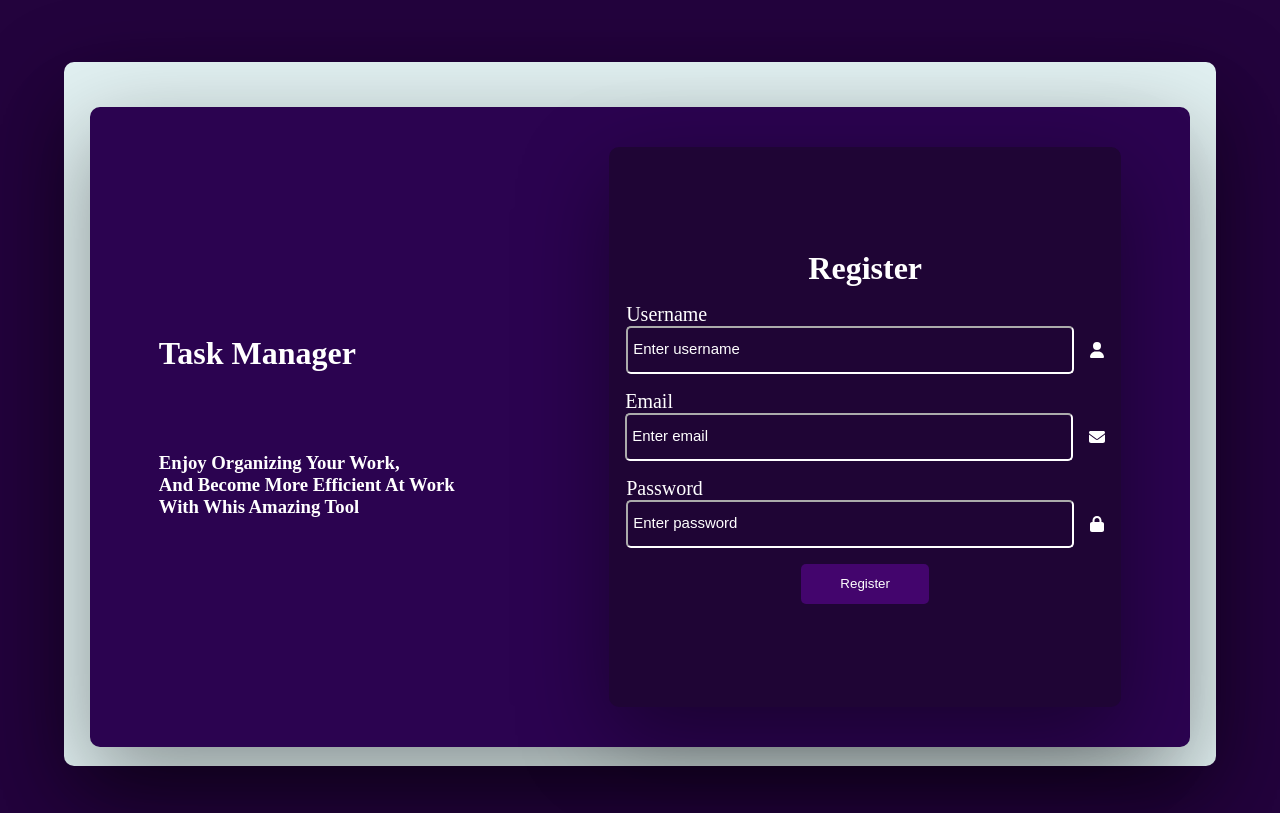
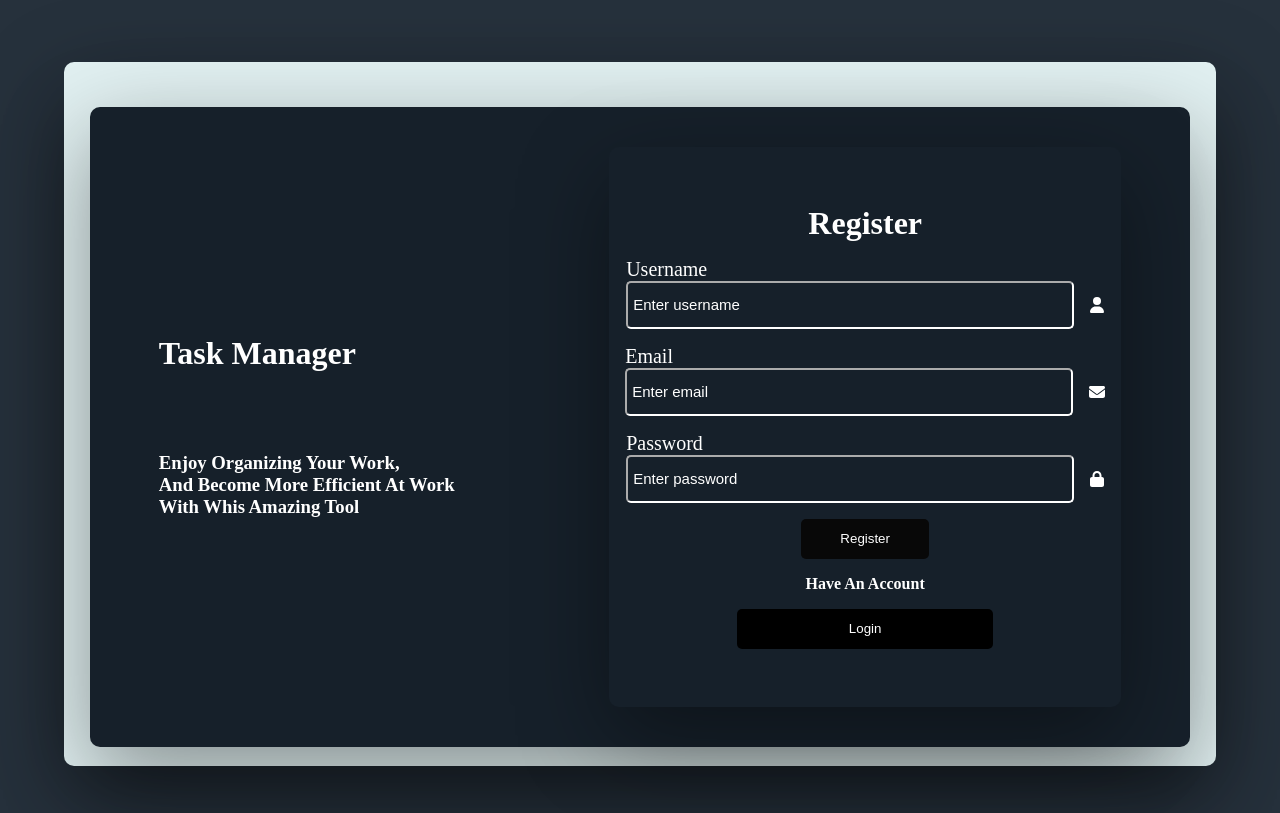
Before and after one commit to Vanessa082/TaskMT, a React (Vite) app in the folder TaskMT_frontend/: page / in a window 1280 px wide. Shown: the part 3341-4154 px from the top of the page. Built offline with nearby package versions, Linux system fonts and the light colour scheme.

Commit message:
finish registration page

```diff
--- a/TaskMT_frontend/package.json
+++ b/TaskMT_frontend/package.json
@@ -19,7 +19,7 @@
     "react-dom": "^18.3.1",
     "react-icons": "^5.2.1",
     "axios": "^1.7.2",
-    "react-router-dom": "^6.24.1"
+    "react-router-dom": "^6.25.1"
   },
   "devDependencies": {
     "@types/react": "^18.3.3",
--- a/TaskMT_frontend/src/App.css
+++ b/TaskMT_frontend/src/App.css
@@ -37,8 +37,10 @@ input {
   background-color: transparent;
   width: 35vw;
   border-color: #fff;
+  color: #fff;
   height: 6vh;
   padding: 5px;
+  font-size: 18px;
   border-radius: 5px;
   outline: none;
 }
--- a/TaskMT_frontend/src/App.jsx
+++ b/TaskMT_frontend/src/App.jsx
@@ -1,7 +1,7 @@
 import './App.css'
 
 import LandingPage from './Pages/landing-page/Landing-page'
-import Register from './Components/Register/Register.jsx'
+import Register from './Pages/Register/Register'
 
 function App() {
 
--- a/TaskMT_frontend/src/Components/Register/Register.css
+++ /dev/null
@@ -1,82 +0,0 @@
-body {
-  background-color: #23033d;
-  background-position: center;
-  background-repeat: no-repeat;
-  background-size: cover;
-}
-
-* {
-  margin: 0;
-  padding: 0;
-  box-sizing: border-box;
-}
-
-.allDB {
-  display: flex;
-  align-items: center;
-  justify-content: center;
-  background-color: rgb(225, 240, 241);
-  height: 88vh;
-  margin: 5% 5%;
-  width: 90vw;
-  border-radius: 10px;
-  box-shadow: rgba(0, 0, 0, 0.4) 0px 30px 90px;
-}
-.register {
-  display: flex;
-  align-items: center;
-  justify-content: center;
-  flex-direction: column;
-  background-color: #1f0535;
-  height: 70vh;
-  gap: 1rem;
-  width: 40vw;
-  border-radius: 10px;
-  color: #fff;
-  box-shadow: rgba(0, 0, 0, 0.4) 0px 30px 90px;
-
-}
-
-label {
-  width: 35vw;
-  font-size: 20px;
-  color: #fff;
-}
-
-.inputIcon {
-    display: flex;
-    align-items: center;
-    justify-content: center;
-    gap: 1rem;
-}
-
-::placeholder {
-  color: #fff;
-  font-size: 15px;
-}
-
-.containers {
-  display: flex;
-  align-items: center;
-  justify-content: space-around;
-  background-color: rgb(43, 3, 80);
-  height: 80vh;
-  gap: 1rem;
-  margin-top: 25px;
-  width: 86vw;
-  border-radius: 10px;
-  box-shadow: rgba(0, 0, 0, 0.4) 0px 30px 90px;
-}
-
-.text {
- display: flex;
- text-align: left;
- justify-content: space-between;
- flex-direction: column;
-  color: #fff;
-  gap: 5rem;
-}
-
-.btn {
-    background-color: #43056d;
-}
--- /dev/null
+++ b/TaskMT_frontend/src/Pages/Register/Register.css
@@ -0,0 +1,145 @@
+body {
+  background-color: #26313c;
+  /* background: rgb(64,109,115); */
+  /* background: linear-gradient(0deg, rgba(64,109,115,1) 22%, rgba(114,225,236,1) 100%);  background-position: center; */
+  /* background-repeat: no-repeat;
+  background-size: cover; */
+}
+
+* {
+  margin: 0;
+  padding: 0;
+  box-sizing: border-box;
+}
+
+.allDB {
+  display: flex;
+  align-items: center;
+  justify-content: center;
+  background-color: rgb(225, 240, 241);
+  height: 88vh;
+  margin: 5% 5%;
+  width: 90vw;
+  border-radius: 10px;
+  box-shadow: rgba(0, 0, 0, 0.4) 0px 30px 90px;
+}
+.register {
+  display: flex;
+  align-items: center;
+  justify-content: center;
+  flex-direction: column;
+  background-color: #8edbee00;
+  height: 70vh;
+  gap: 1rem;
+  width: 40vw;
+  border-radius: 10px;
+  color: #fff;
+  box-shadow: rgba(0, 0, 0, 0.4) 0px 30px 90px;
+}
+
+label {
+  width: 35vw;
+  font-size: 20px;
+  color: #fff;
+}
+
+.inputIcon {
+  display: flex;
+  align-items: center;
+  justify-content: center;
+  gap: 1rem;
+}
+
+::placeholder {
+  color: #fff;
+  font-size: 15px;
+}
+
+.containers {
+  display: flex;
+  align-items: center;
+  justify-content: space-around;
+  background-color: #16202a;
+  height: 80vh;
+  gap: 1rem;
+  margin-top: 25px;
+  width: 86vw;
+  border-radius: 10px;
+  box-shadow: rgba(0, 0, 0, 0.4) 0px 30px 90px;
+}
+
+.text {
+  display: flex;
+  text-align: left;
+  justify-content: space-between;
+  flex-direction: column;
+  color: #fff;
+  gap: 5rem;
+}
+
+.btn {
+  background-color: #080808;
+}
+
+.btns {
+  width: 20vw;
+  background-color: black;
+  color: #fff;
+}
+
+/* Mobile View CSS */
+
+@media only screen and (max-width: 600px) {
+  .allDB {
+    height: 97vh;
+    width: 95vw;
+  }
+
+  .register {
+    height: 98vh;
+    width: 90vw;
+  }
+
+  label {
+    width: 80vw;
+    font-size: 20px;
+    color: #fff;
+  }
+
+  .input-container {
+  }
+
+  ::placeholder {
+    color: #fff;
+    font-size: 15px;
+  }
+
+  .containers {
+    height: 80vh;
+    width: 90vw;
+  }
+
+  .text {
+    display: none;
+  }
+
+  .btn {
+    width: 80%;
+    font-size: 18px;
+  }
+
+  input {
+    width: 70vw;
+  }
+
+  .containers {
+    height: 90vh;
+    font-size: 20px;
+  }
+
+  .btns {
+    width: 80%;
+    background-color: black;
+    color: #fff;
+  }
+}
--- a/TaskMT_frontend/src/Components/Register/Register.jsx
+++ b/TaskMT_frontend/src/Pages/Register/Register.jsx
@@ -1,16 +1,15 @@
 import React, { useState } from "react";
+// import { useHistory } from 'react-router-dom';
 import axios from "axios";
 import { FontAwesomeIcon } from "@fortawesome/react-fontawesome";
 import { faUser, faEnvelope, faLock } from "@fortawesome/free-solid-svg-icons";
-// import { useHistory } from 'react-router-dom';
-// import { Link } from 'react-router-dom';
 import "./Register.css";
 
 const Register = () => {
   const [username, setUsername] = useState("");
   const [email, setEmail] = useState("");
   const [password, setPassword] = useState("");
-  //   const history = useHistory(); // Get the history object from react-router-dom
+  // const history = useHistory();
 
   const handleRegister = async (e) => {
     e.preventDefault();
@@ -36,6 +35,7 @@ const Register = () => {
       <div className="allDB flex">
         <div className="containers flex">
           <div className="text">
+
             <h1>Task Manager</h1>
 
             <h3>
@@ -91,6 +91,9 @@ const Register = () => {
             <button type="submit" className="btn flex" onClick={handleRegister}>
               Register
             </button>
+            <h4>Have An Account</h4>
+            <button className="btns">Login</button>
+
             {/* <Link to = '/login'>Login</Link> */}
           </div>
         </div>
```
